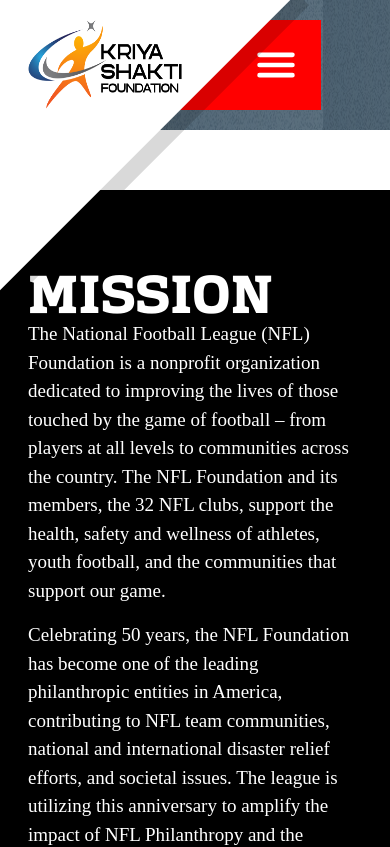
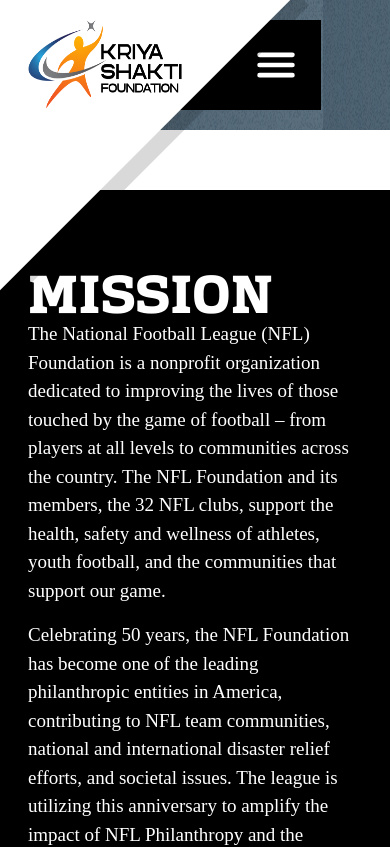
Before and after one commit to ARBAB1/NFL, a Next.js app: page / in a window 390 px wide. Shown: the top 847 px of the page. Built offline with nearby package versions, Linux system fonts and the light colour scheme; a web font is replaced by a local one.

Commit message:
responsive-theme-change

```diff
--- a/src/app/page.module.css
+++ b/src/app/page.module.css
@@ -254,7 +254,7 @@
 }
 
 .plusIcon {
-    color: #da0000;
+    color: black;
     font-size: 30px;
 }
 
@@ -880,7 +880,7 @@
     }
 
     .RedSideNav {
-        background-color: red;
+        background-color: black;
         padding-block: 20px;
         padding-right: 20px;
         padding-left: 241px;
@@ -926,7 +926,7 @@
     .RedSectionResponsive h1 {
         padding-bottom: 0px;
         font-size: 48px;
-        color: #da0000;
+        color: black;
         text-transform: uppercase;
         font-family: 'Endzone Sans Bold';
     }
```
